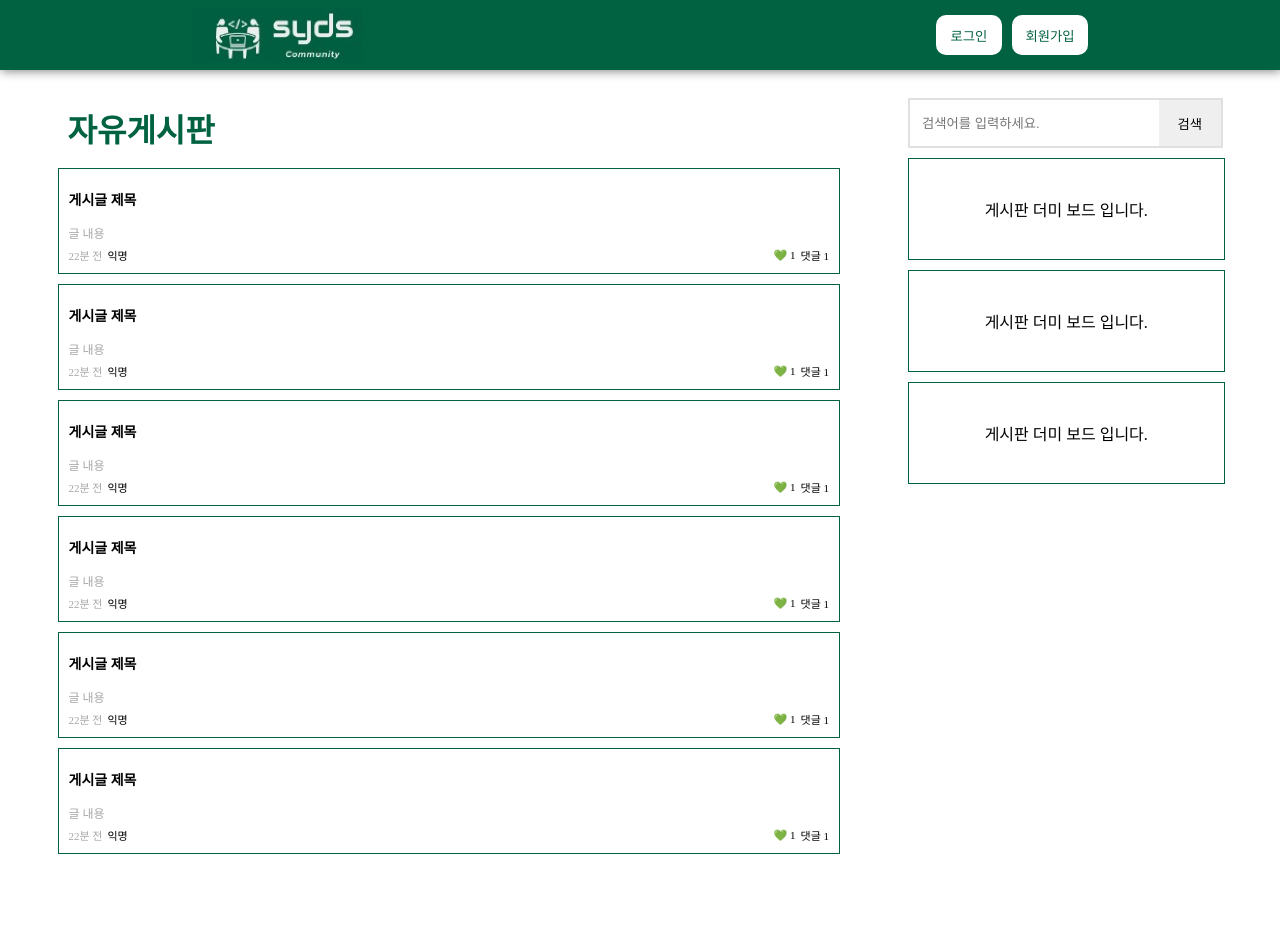
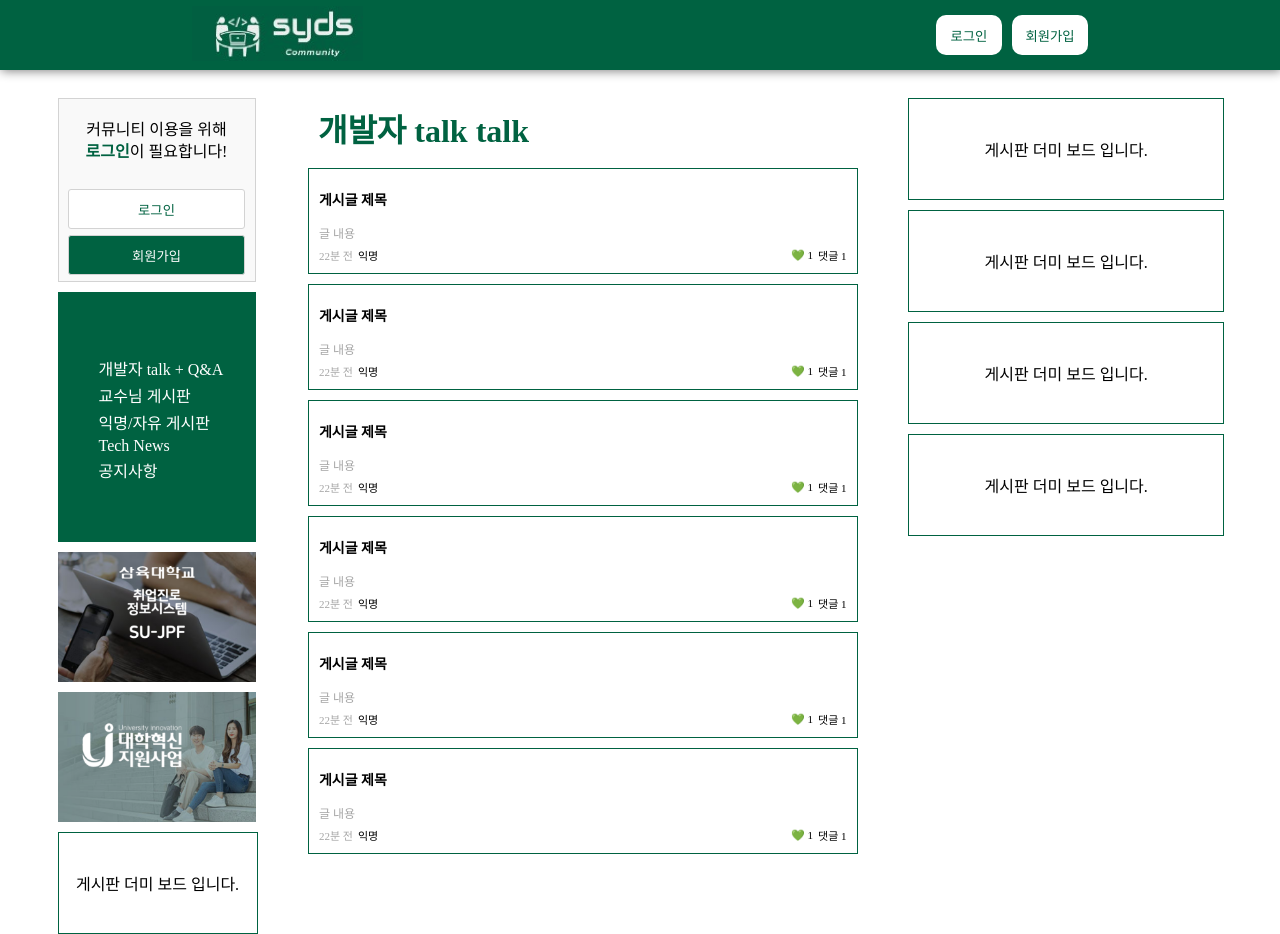
Before and after one commit to XM-Rus/SYDSC-Client, a plain HTML site: page board.html in a window 1280 px wide. Before the commit the page ends 854 px from the top, so only its background shows below. Drawn offline with Linux system fonts and the light colour scheme.

Commit message:
게시판 리스트 소네비 추가, 레이아웃 변경

```diff
--- a/board.css
+++ b/board.css
@@ -63,9 +63,14 @@ button {
   justify-content: space-between;
   min-width: 1165px;
 }
-
+.contents-board-left {
+  width: 17%;
+  display: flex;
+  flex-direction: column;
+  row-gap: 10px;
+}
 .contents-board-center {
-  width: 67%;
+  width: 47%;
   display: flex;
   flex-direction: column;
   row-gap: 10px;
@@ -87,39 +92,41 @@ button {
   justify-content: center;
   align-items: center;
 }
-.board-detail-list {
+.board-detail-list{
   width: 100%;
   border: 1px solid #006241;
   background-color: #fff;
   height: auto;
   min-height: 100px;
 }
-.board-detail-list h2 {
-  margin: 10px 0;
+.board-detail-list h2{
+margin: 10px 0;
+
 }
-.mx-10 div {
+.mx-10 div{
   display: flex;
   justify-content: space-between;
   align-items: center;
+
 }
 
-.mx-10 {
+.mx-10{
   margin: 10px;
   display: flex;
   flex-direction: column !important;
 }
-.mx-10 h2 {
+.mx-10 h2{
   font-size: 14px;
 }
-.mx-10 time {
+.mx-10 time{
   font-size: 11px;
   color: #a6a6a6;
 }
-.mx-10 span {
+.mx-10 span{
   font-size: 11px;
   margin-left: 5px;
 }
-.mx-10 p {
+.mx-10 p{
   margin: 5px 0 !important;
   font-size: 12px;
   color: #a6a6a6;
@@ -139,25 +146,81 @@ button {
   display: flex;
   align-items: center;
 }
-.contents-board-right-search {
+.accout-form {
+  width: 100%;
+  border: 1px solid lightgray;
   box-sizing: border-box;
+  background-color: #f9f9f9;
+  height: auto;
+  min-height: 100px;
+  display: flex;
+  flex-direction: column;
+  justify-content: center;
+  align-items: center;
+}
+.accout-form p {
+  margin: 20px 10px;
+  word-break: keep-all;
+  text-align: center;
+  line-height: 22px;
+}
+.accout-form p span {
+  color: #006241;
+  font-weight: bold;
+}
+.accout-form button {
+  width: 90%;
+}
+.form-btn-login {
   background-color: #fff;
-  border: 2px solid #e0e0e0;
-  height: 50px;
-  outline: none;
-  display: flex;
-  align-items: center;
-  justify-content: space-between;
+  border-radius: 3px;
+  border: 1px solid lightgray;
+  margin: 6px 0;
+  height: 40px;
+  color: #006241;
 }
-.contents-board-right-search input {
-  border: none;
+
+.form-btn-sign {
+  background-color: #006241;
+  border-radius: 3px;
+  border: 1px solid lightgray;
+  margin-bottom: 6px;
   height: 40px;
-  outline: none;
-  margin: 0 5px 0 10px;
-  width: 75%;
+  color: #fff;
 }
-.right-serach-btn {
-  width: 20%;
-  height: 100%;
-  border: none;
+.contents-left-banner1 {
+  background: url(./img/su-jpf.png);
+  min-height: 130px;
+  background-position: center;
+  background-size: cover;
+  background-repeat: no-repeat;
 }
+
+.contents-left-banner2 {
+  background: url(./img/inno.png);
+  min-height: 130px;
+  background-position: center;
+  background-size: cover;
+  background-repeat: no-repeat;
+}
+.board-nav{
+  width: 100%;
+  border: 1px solid #006241;
+  background-color: #fff;
+  height: auto;
+  min-height: 250px;
+  background-color: #006241;
+  box-sizing: border-box;
+}
+.board-nav ul li a{
+  text-decoration:none;
+  color: white;
+}
+.board-nav ul li{
+  list-style-type: none;
+  margin-top: 3px;
+  padding: 0;
+}
+.board-nav ul li:hover {
+  background-color: lightsteelblue;
+}
--- a/board.html
+++ b/board.html
@@ -14,7 +14,7 @@
 <body>
     <div class="nav-wrap">
         <nav>
-            <img src="./img/main-logo.png">
+            <a href="./index.html"><img src="./img/main-logo.png"></a>
             <div>
                 <button class="nav-btn-login">로그인</button>
                 <button class="nav-btn-sign">회원가입</button>
@@ -23,12 +23,37 @@
     </div>
     <div class="contents-board-wrap">
         <div class="contents-board">
+            <div class="contents-board-left">
+                <div class="accout-form">
+                    <p>커뮤니티 이용을 위해 <span>로그인</span>이 필요합니다!</p>
+                    <button class="form-btn-login">로그인</button>
+                    <button class="form-btn-sign">회원가입</button>
+                </div>
+                <nav class="board-nav">
+                    <ul>
+                        <li><a href="">개발자 talk + Q&A</a></li>
+                        <li><a href="">교수님 게시판</a></li>
+                        <li><a href="">익명/자유 게시판</a></li>
+                        <li><a href="">Tech News</a></li>
+                        <li><a href="">공지사항</a></li>
+                    </ul>
+                </nav>
+                <div class="contents-left-banner1">
+
+                </div>
+                <div class="contents-left-banner2">
+
+                </div>
+                <div class="contents-dummy">
+                    게시판 더미 보드 입니다.
+                </div>
+            </div>
             <div class="contents-board-center">
                 <div class="board-name">
-                    <h1>자유게시판</h1>
+                    <h1>개발자 talk talk</h1>
                 </div>
                 <div class="board-detail-list">
-                    <div class="mx-10">
+                    <div class="mx-10" >
                         <h2>게시글 제목</h2>
                         <p>글 내용</p>
                     <div>
@@ -44,7 +69,7 @@
                 </div>
                 </div>
                 <div class="board-detail-list">
-                    <div class="mx-10">
+                    <div class="mx-10" >
                         <h2>게시글 제목</h2>
                         <p>글 내용</p>
                     <div>
@@ -60,7 +85,7 @@
                 </div>
                 </div>
                 <div class="board-detail-list">
-                    <div class="mx-10">
+                    <div class="mx-10" >
                         <h2>게시글 제목</h2>
                         <p>글 내용</p>
                     <div>
@@ -76,7 +101,7 @@
                 </div>
                 </div>
                 <div class="board-detail-list">
-                    <div class="mx-10">
+                    <div class="mx-10" >
                         <h2>게시글 제목</h2>
                         <p>글 내용</p>
                     <div>
@@ -92,7 +117,7 @@
                 </div>
                 </div>
                 <div class="board-detail-list">
-                    <div class="mx-10">
+                    <div class="mx-10" >
                         <h2>게시글 제목</h2>
                         <p>글 내용</p>
                     <div>
@@ -108,7 +133,7 @@
                 </div>
                 </div>
                 <div class="board-detail-list">
-                    <div class="mx-10">
+                    <div class="mx-10" >
                         <h2>게시글 제목</h2>
                         <p>글 내용</p>
                     <div>
@@ -125,9 +150,8 @@
                 </div>
             </div>
             <div class="contents-board-right">
-                <div class="contents-board-right-search">
-                    <input placeholder="검색어를 입력하세요.">
-                    <button class="right-serach-btn">검색</button>
+                <div class="contents-dummy">
+                    게시판 더미 보드 입니다.
                 </div>
                 <div class="contents-dummy">
                     게시판 더미 보드 입니다.
```
Lines whose indentation alone changed are shown as unchanged.
